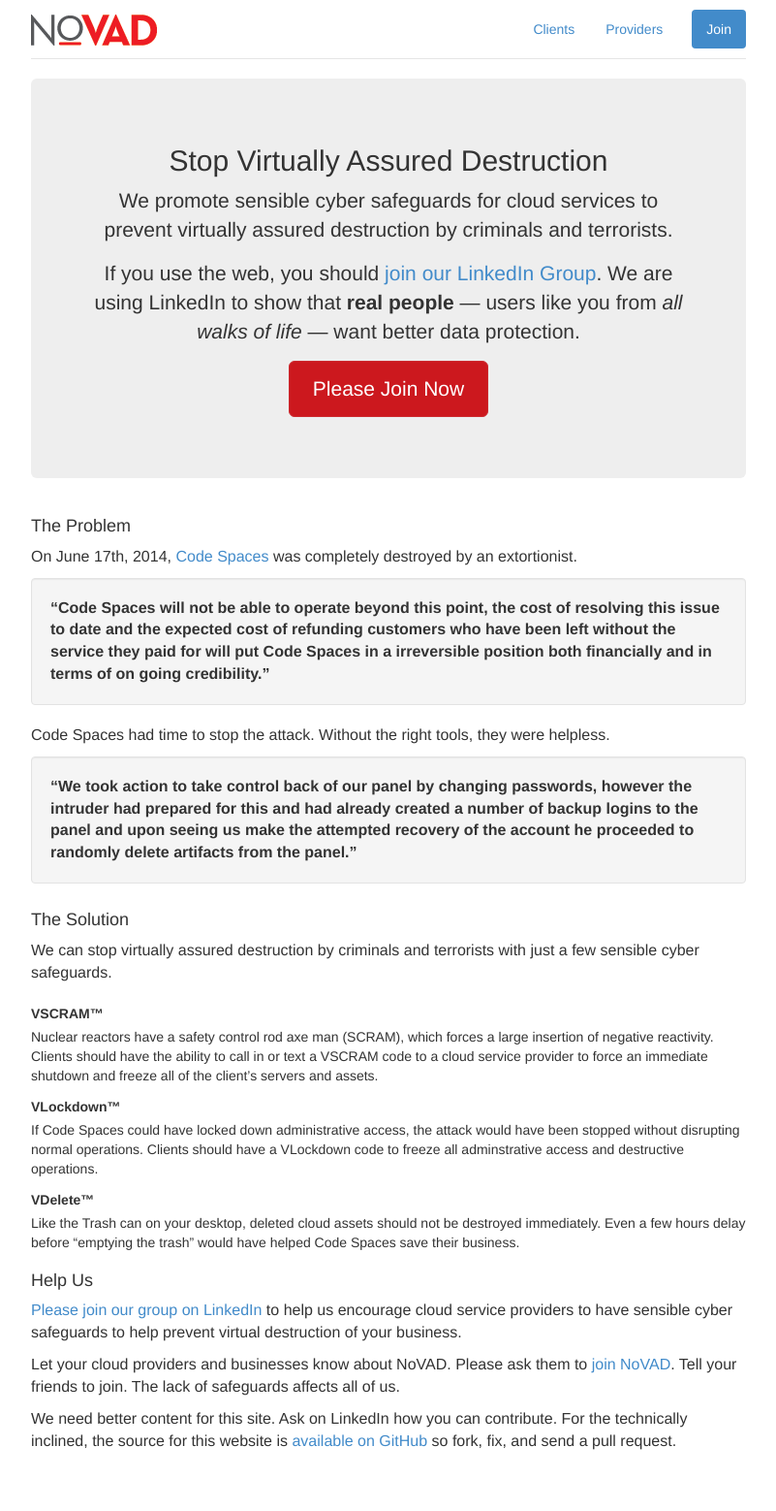
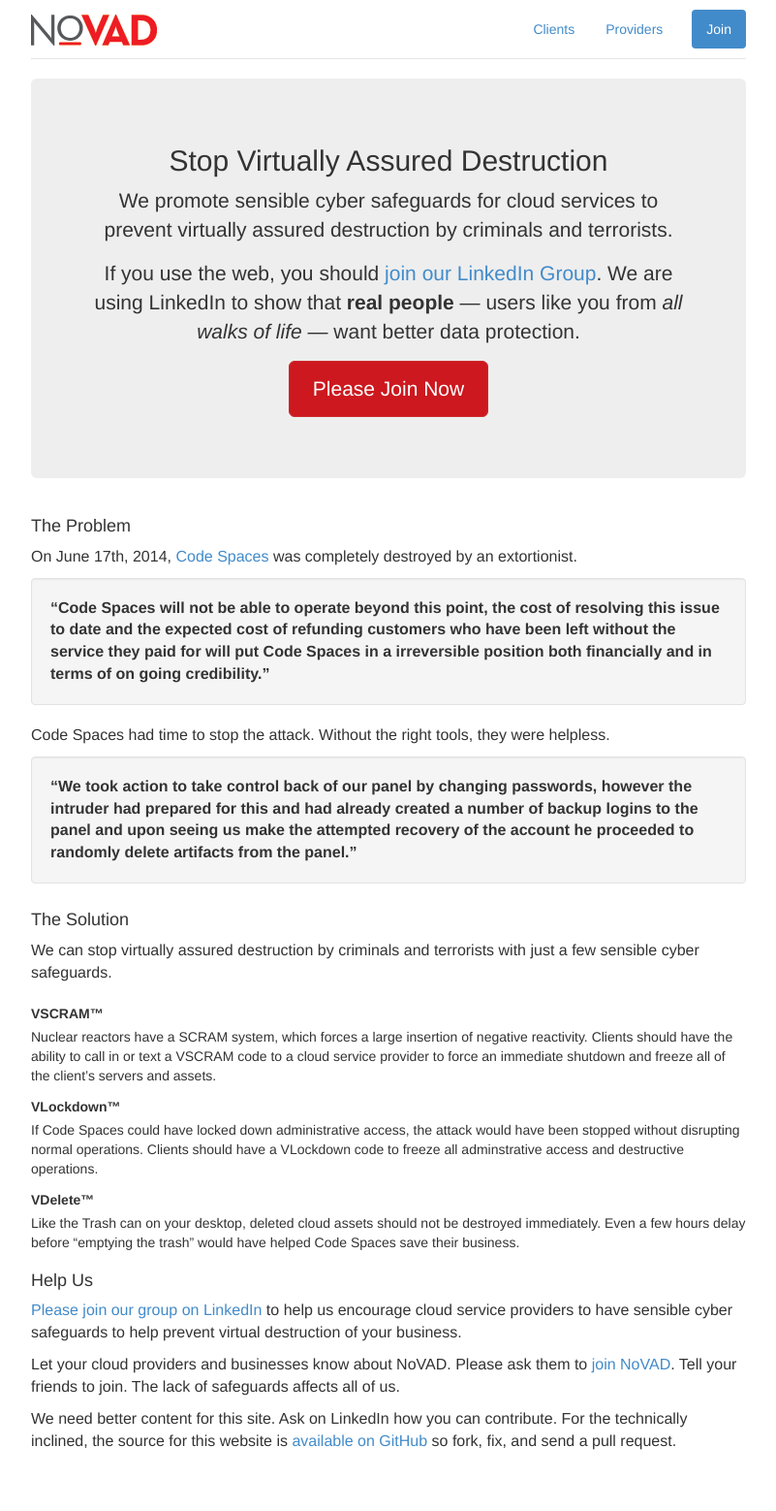
Before and after one commit to novadclub/novadclub.github.io, a Jekyll site: the page built from index.md, in a window 1280 px wide. Shown: the whole page at 97% size, without its empty margins (239-1040 px from the left). Built offline with Jekyll 4.4.1, drawn with Linux system fonts in a browser that asks for light colours.

Commit message:
removed safety control rod axe man acronym as false http://public-blog.nrc-gateway.gov/2011/05/17/putting-the-axe-to-the-scram-myth/. Thanks to David L. Anselmi

```diff
--- a/index.md
+++ b/index.md
@@ -31,7 +31,7 @@
 
 {: .nv_termlist}
 VSCRAM&trade;
-: Nuclear reactors have a safety control rod axe man (SCRAM), which
+: Nuclear reactors have a SCRAM system, which
 forces a large insertion of negative reactivity.  Clients should have
 the ability to call in or text a VSCRAM code to a cloud service
 provider to force an immediate shutdown and freeze all of the client's
```
